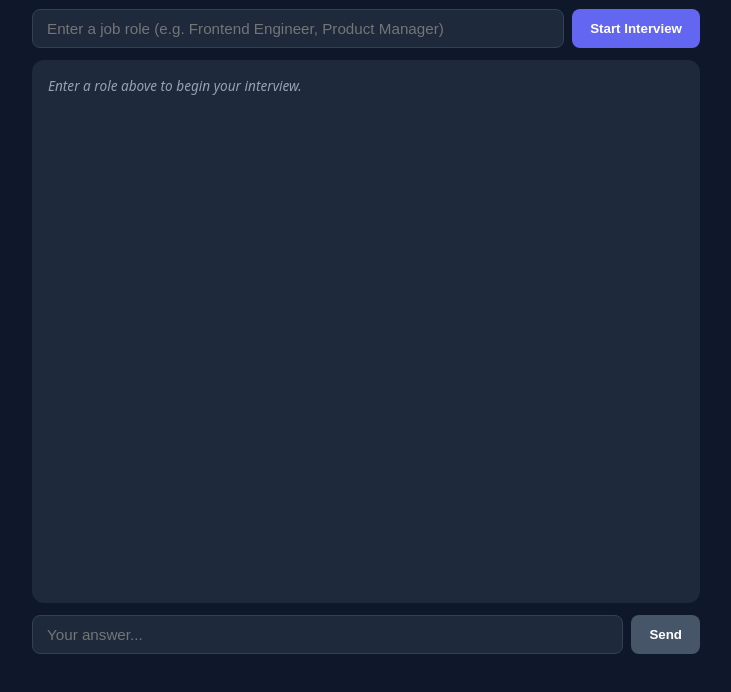
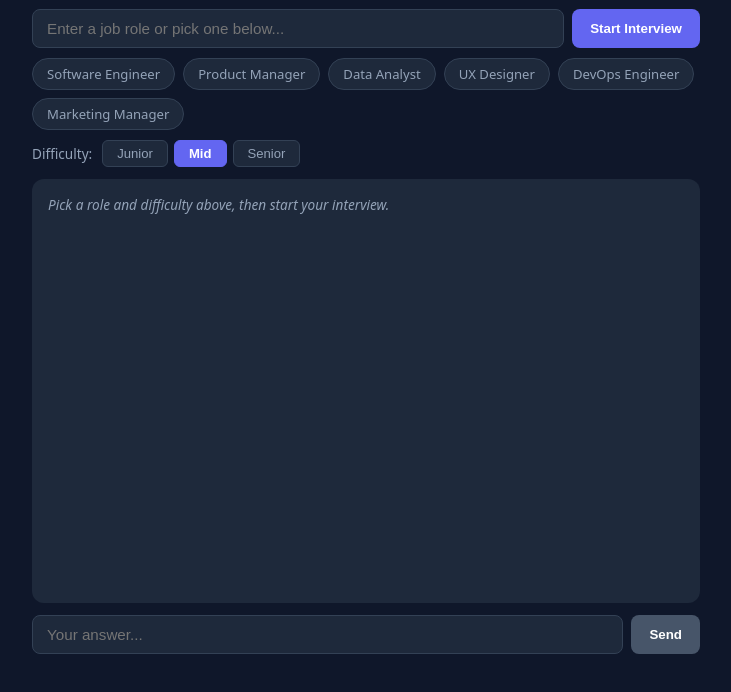
Before and after one commit to BrandonnLow/cf_ai_interview-coach, a website: page public/index.html in a window 1280 px wide. Shown: the part 90-782 px from the top of the page, without its empty margins (274-1005 px from the left). Drawn offline with Linux system fonts and the light colour scheme.

Commit message:
improve ui with selectable inputs and prompts

```diff
--- a/public/index.html
+++ b/public/index.html
@@ -8,30 +8,84 @@
     * { box-sizing: border-box; margin: 0; padding: 0; }
     body { font-family: system-ui, sans-serif; background: #0f172a; color: #e2e8f0; height: 100vh; display: flex; flex-direction: column; align-items: center; justify-content: center; }
     #app { width: 100%; max-width: 700px; height: 90vh; display: flex; flex-direction: column; gap: 12px; padding: 16px; }
+
     h1 { font-size: 1.4rem; font-weight: 700; color: #f8fafc; }
-    #setup { display: flex; gap: 8px; }
+
+    #setup { display: flex; flex-direction: column; gap: 10px; }
+
+    #role-row { display: flex; gap: 8px; }
     #role-input { flex: 1; padding: 10px 14px; border-radius: 8px; border: 1px solid #334155; background: #1e293b; color: #f1f5f9; font-size: 0.95rem; }
-    #start-btn { padding: 10px 18px; background: #6366f1; color: white; border: none; border-radius: 8px; cursor: pointer; font-weight: 600; }
+
+    #role-chips { display: flex; flex-wrap: wrap; gap: 8px; }
+    .chip {
+      padding: 6px 14px; border-radius: 999px; border: 1px solid #334155;
+      background: #1e293b; color: #94a3b8; font-size: 0.82rem; cursor: pointer;
+      transition: all 0.15s;
+    }
+    .chip:hover { border-color: #6366f1; color: #e2e8f0; }
+    .chip.active { background: #6366f1; border-color: #6366f1; color: #fff; }
+
+    #difficulty-row { display: flex; align-items: center; gap: 10px; }
+    #difficulty-row span { font-size: 0.85rem; color: #94a3b8; white-space: nowrap; }
+    #difficulty-btns { display: flex; gap: 6px; }
+    .diff-btn {
+      padding: 5px 14px; border-radius: 6px; border: 1px solid #334155;
+      background: #1e293b; color: #94a3b8; font-size: 0.82rem; cursor: pointer;
+      transition: all 0.15s;
+    }
+    .diff-btn:hover { border-color: #6366f1; color: #e2e8f0; }
+    .diff-btn.active { background: #6366f1; border-color: #6366f1; color: #fff; font-weight: 600; }
+
+    #start-btn { padding: 10px 18px; background: #6366f1; color: white; border: none; border-radius: 8px; cursor: pointer; font-weight: 600; white-space: nowrap; }
     #start-btn:hover { background: #4f46e5; }
+    #start-btn:disabled { background: #475569; cursor: default; }
+
     #chat-box { flex: 1; overflow-y: auto; background: #1e293b; border-radius: 12px; padding: 16px; display: flex; flex-direction: column; gap: 12px; }
-    .msg { max-width: 85%; padding: 10px 14px; border-radius: 10px; line-height: 1.5; font-size: 0.92rem; }
+    .msg { max-width: 85%; padding: 10px 14px; border-radius: 10px; line-height: 1.5; font-size: 0.92rem; white-space: pre-wrap; }
     .msg.ai { background: #334155; align-self: flex-start; }
     .msg.user { background: #6366f1; align-self: flex-end; }
+
     #input-row { display: flex; gap: 8px; }
     #user-input { flex: 1; padding: 10px 14px; border-radius: 8px; border: 1px solid #334155; background: #1e293b; color: #f1f5f9; font-size: 0.95rem; }
     #send-btn { padding: 10px 18px; background: #6366f1; color: white; border: none; border-radius: 8px; cursor: pointer; font-weight: 600; }
     #send-btn:disabled { background: #475569; cursor: default; }
+
     .typing { color: #94a3b8; font-style: italic; font-size: 0.85rem; }
   </style>
 </head>
 <body>
   <div id="app">
     <h1>AI Interview Coach</h1>
+
     <div id="setup">
-      <input id="role-input" placeholder="Enter a job role (e.g. Frontend Engineer, Product Manager)" />
-      <button id="start-btn">Start Interview</button>
+      <div id="role-row">
+        <input id="role-input" placeholder="Enter a job role or pick one below..." />
+        <button id="start-btn">Start Interview</button>
+      </div>
+
+      <div id="role-chips">
+        <span class="chip" data-role="Software Engineer">Software Engineer</span>
+        <span class="chip" data-role="Product Manager">Product Manager</span>
+        <span class="chip" data-role="Data Analyst">Data Analyst</span>
+        <span class="chip" data-role="UX Designer">UX Designer</span>
+        <span class="chip" data-role="DevOps Engineer">DevOps Engineer</span>
+        <span class="chip" data-role="Marketing Manager">Marketing Manager</span>
+      </div>
+
+      <div id="difficulty-row">
+        <span>Difficulty:</span>
+        <div id="difficulty-btns">
+          <button class="diff-btn" data-level="Junior">Junior</button>
+          <button class="diff-btn active" data-level="Mid">Mid</button>
+          <button class="diff-btn" data-level="Senior">Senior</button>
+        </div>
+      </div>
     </div>
-    <div id="chat-box"><p class="typing">Enter a role above to begin your interview.</p></div>
+
+    <div id="chat-box">
+      <p class="typing">Pick a role and difficulty above, then start your interview.</p>
+    </div>
+
     <div id="input-row">
       <input id="user-input" placeholder="Your answer..." disabled />
       <button id="send-btn" disabled>Send</button>
@@ -40,6 +94,7 @@
 
   <script>
     let sessionId = null;
+    let selectedDifficulty = "Mid";
 
     const chatBox = document.getElementById('chat-box');
     const userInput = document.getElementById('user-input');
@@ -47,17 +102,35 @@
     const startBtn = document.getElementById('start-btn');
     const roleInput = document.getElementById('role-input');
 
+    document.querySelectorAll('.chip').forEach(chip => {
+      chip.addEventListener('click', () => {
+        document.querySelectorAll('.chip').forEach(c => c.classList.remove('active'));
+        chip.classList.add('active');
+        roleInput.value = chip.dataset.role;
+      });
+    });
+
+    document.querySelectorAll('.diff-btn').forEach(btn => {
+      btn.addEventListener('click', () => {
+        document.querySelectorAll('.diff-btn').forEach(b => b.classList.remove('active'));
+        btn.classList.add('active');
+        selectedDifficulty = btn.dataset.level;
+      });
+    });
+
     function addMsg(text, role) {
       const div = document.createElement('div');
       div.className = `msg ${role}`;
       div.textContent = text;
       chatBox.appendChild(div);
       chatBox.scrollTop = chatBox.scrollHeight;
+      return div;
     }
 
     startBtn.addEventListener('click', async () => {
       const role = roleInput.value.trim();
-      if (!role) return;
+      if (!role) { roleInput.focus(); return; }
+
       sessionId = crypto.randomUUID();
       chatBox.innerHTML = '<p class="typing">Starting your interview...</p>';
       startBtn.disabled = true;
@@ -65,19 +138,27 @@
       const res = await fetch('/api/chat', {
         method: 'POST',
         headers: { 'Content-Type': 'application/json' },
-        body: JSON.stringify({ sessionId, role, message: '__START__' })
+        body: JSON.stringify({
+          sessionId,
+          role,
+          difficulty: selectedDifficulty,
+          message: '__START__',
+        }),
       });
+
       const data = await res.json();
       chatBox.innerHTML = '';
       addMsg(data.reply, 'ai');
       userInput.disabled = false;
       sendBtn.disabled = false;
+      startBtn.disabled = false;
       userInput.focus();
     });
 
     async function sendMessage() {
       const text = userInput.value.trim();
       if (!text || !sessionId) return;
+
       addMsg(text, 'user');
       userInput.value = '';
       sendBtn.disabled = true;
@@ -91,8 +172,9 @@
       const res = await fetch('/api/chat', {
         method: 'POST',
         headers: { 'Content-Type': 'application/json' },
-        body: JSON.stringify({ sessionId, message: text })
+        body: JSON.stringify({ sessionId, message: text }),
       });
+
       const data = await res.json();
       typing.remove();
       addMsg(data.reply, 'ai');
```
